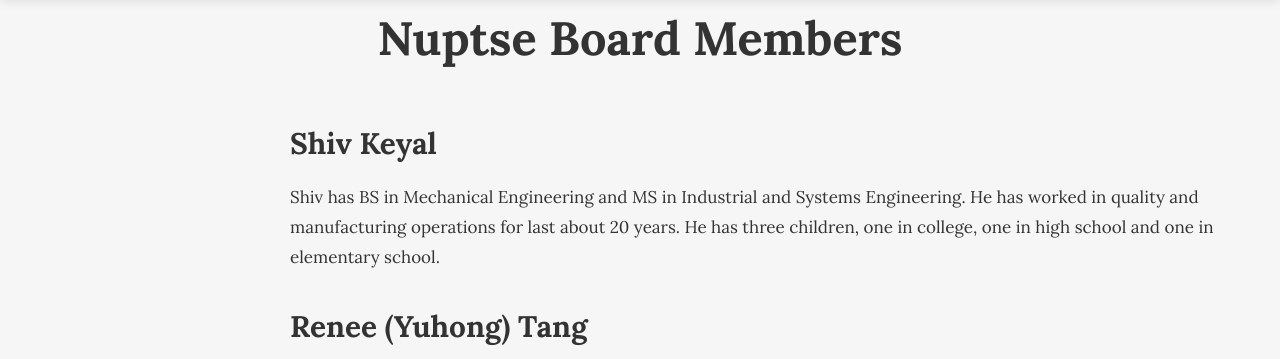
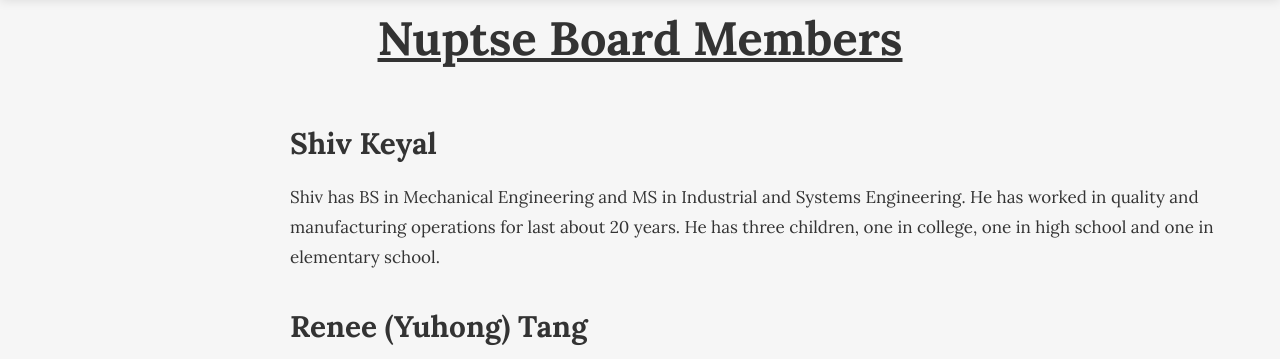
Before and after one commit to rkeyal/nuptse-website, a PHP site: page /about/NuptseBoard.php in a window 1280 px wide. Shown: the part 61-420 px from the top of the page. Run offline with PHP 8.4, Linux system fonts and the light colour scheme.

Commit message:
Committed Board
Also added underlines to titles

```diff
--- a/about/NuptseBoard.php
+++ b/about/NuptseBoard.php
@@ -4,7 +4,7 @@
 	<body>
 		<?php include("../navbar/navbar.php"); ?>
 		<div class="container" >
-			<h1 style="text-align:center;">Nuptse Board Members</h1>
+			<h1 style="text-align:center;text-decoration:underline;">Nuptse Board Members</h1>
 			<br />
 
 			<table>
--- a/about/StaffPage.php
+++ b/about/StaffPage.php
@@ -4,7 +4,7 @@
 	<body>
 		<?php include("../navbar/navbar.php"); ?>
 		<div class="container" >
-			<h1 style="text-align:center;">Nuptse Student Staff</h1>
+			<h1 style="text-align:center;text-decoration: underline">Nuptse Student Staff</h1>
 			<br />
 
 										<!------------------------------- AWARENESS ------------------------------->
--- a/navbar/navbar_default.php
+++ b/navbar/navbar_default.php
@@ -17,8 +17,8 @@
                <a class="dropdown-toggle" href="#" data-toggle="dropdown"><i class="icon-align-left icon-white"></i> About</a>
                 <ul class="dropdown-menu">
 					<li><a href="/about/foundationoverview.php">Foundation Overview</a></li>
-                     <!--<li><a href="../about/StaffPage.php">Student Staff</a></li>
-                     <li><a href="../about/NuptseBoard.php">Board Members</a></li>-->
+                     <!--<li><a href="../about/StaffPage.php">Student Staff</a></li> -->
+                     <li><a href="../about/NuptseBoard.php">Board Members</a></li>
                 </ul>
                 </li>
 			<li class="dropdown">
--- a/navbar/navbar_loggedin.php
+++ b/navbar/navbar_loggedin.php
@@ -18,8 +18,8 @@
                 <ul class="dropdown-menu">
 					<li><a href="/about/foundationoverview.php">Foundation Overview</a></li>
                     <!--<li><a href="/about/2015-16%20Class%20Information%20Rev%20D.pdf">Class Schedule</a></li>
-                    <li><a href="../about/StaffPage.php">Student Staff</a></li>
-                    <li><a href="../about/NuptseBoard.php">Board Members</a></li>-->
+                    <li><a href="../about/StaffPage.php">Student Staff</a></li>-->
+                    <li><a href="../about/NuptseBoard.php">Board Members</a></li>
                 </ul>
                 </li>
 
```
